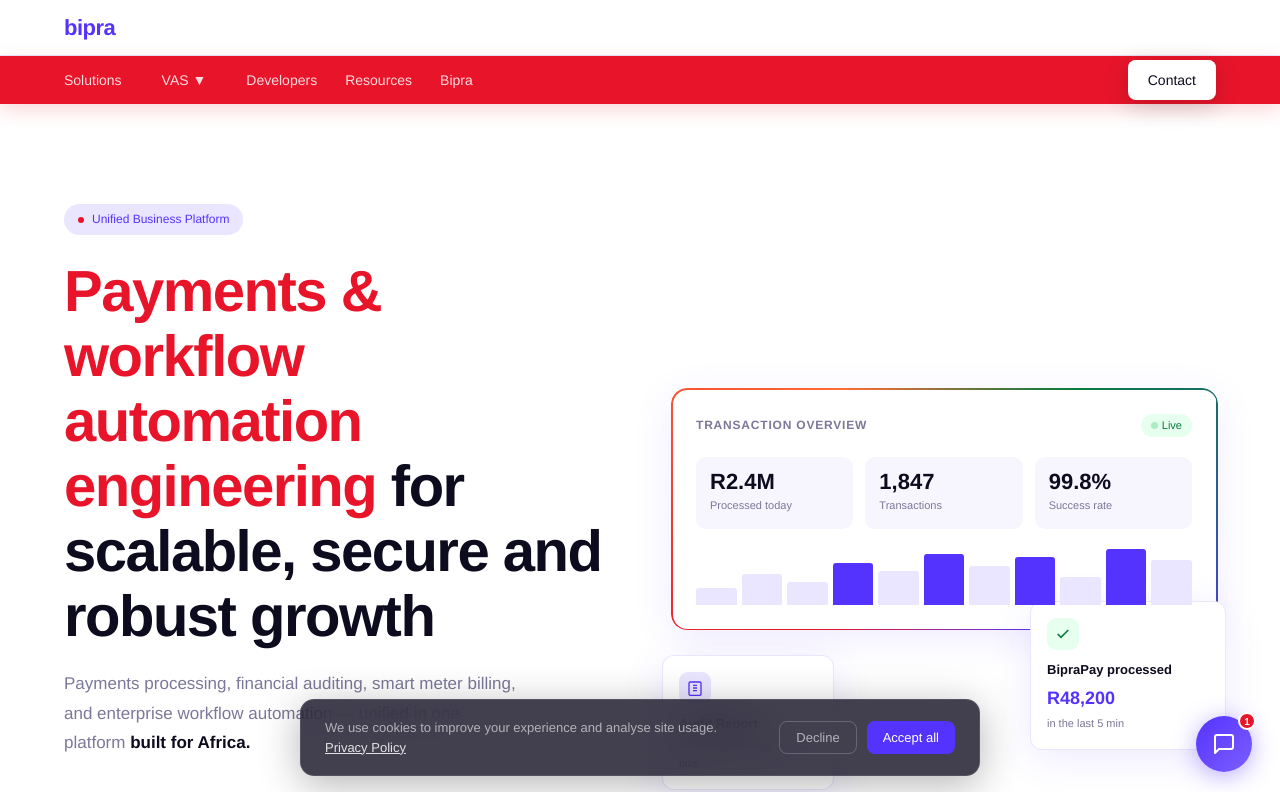
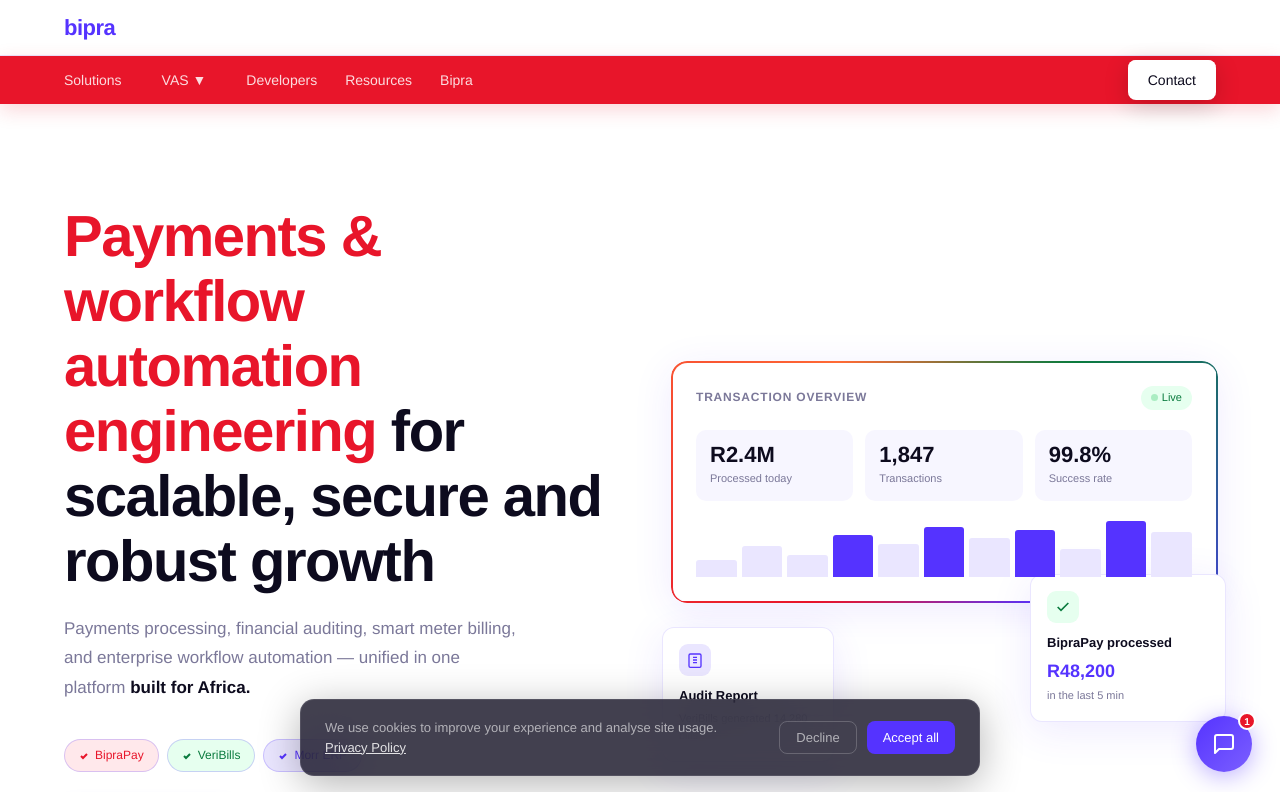
Before and after one commit to amomakgwana-web/website, a Next.js app: page / in a window 1280 px wide. Shown: the top 792 px of the page. Built offline with nearby package versions, Linux system fonts and the light colour scheme.

Commit message:
Remove the Unified Business Platform hero badge

```diff
--- a/app/page.tsx
+++ b/app/page.tsx
@@ -5,7 +5,6 @@ export default function Page() {
     <section className="section" style={{paddingTop:"100px"}}>
     <div className="inner two-col" style={{display:"grid",gridTemplateColumns:"1fr 1fr",gap:"64px",alignItems:"center"}}>
     <div className="fu">
-      <div className="hero-badge"><span className="hero-badge-dot"></span>Unified Business Platform</div>
       <h1 style={{fontFamily:"var(--fd)",fontSize:"clamp(38px,4.6vw,58px)",fontWeight:"800",lineHeight:"1.12",letterSpacing:"-1.5px",marginBottom:"20px"}}><span style={{color:"var(--r)"}}>Payments &amp; workflow automation engineering</span> for <strong>scalable, secure and robust growth</strong></h1>
       <p style={{fontSize:"17px",color:"var(--muted)",lineHeight:"1.75",maxWidth:"460px",marginBottom:"36px",fontWeight:"300"}}>Payments processing, financial auditing, smart meter billing, and enterprise workflow automation — unified in one platform <strong style={{color:"var(--ink)",fontWeight:"600"}}>built for Africa.</strong></p><div className="pill-row" style={{marginBottom:"32px"}}><span className="pill pill-r"><svg width="10" height="10" viewBox="0 0 10 10" fill="none"><polyline points="2,5 4,7 8,3" stroke="#E8152A" strokeWidth="2"></polyline></svg> BipraPay</span><span className="pill pill-g"><svg width="10" height="10" viewBox="0 0 10 10" fill="none"><polyline points="2,5 4,7 8,3" stroke="#0A7B3E" strokeWidth="2"></polyline></svg> VeriBills</span><span className="pill pill-p"><svg width="10" height="10" viewBox="0 0 10 10" fill="none"><polyline points="2,5 4,7 8,3" stroke="#5533FF" strokeWidth="2"></polyline></svg> Morr ERP</span></div>
       <div style={{display:"flex",gap:"16px",flexWrap:"wrap"}}><Link className="btn btn-p btn-lg" href="/biprapay">Our platforms <span>→</span></Link><Link className="btn btn-o btn-lg" href="/contact">Contact us</Link></div>
```
